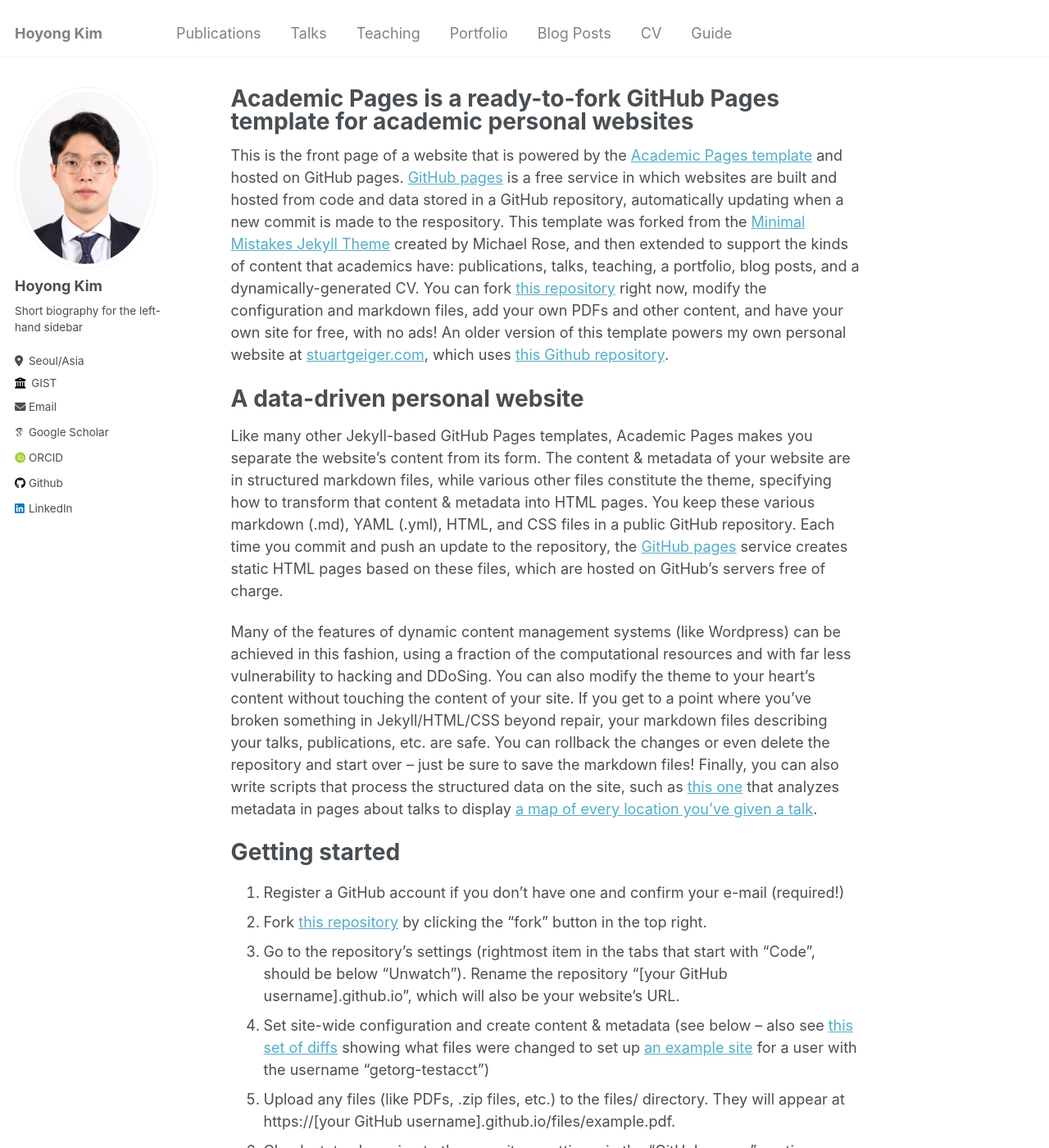
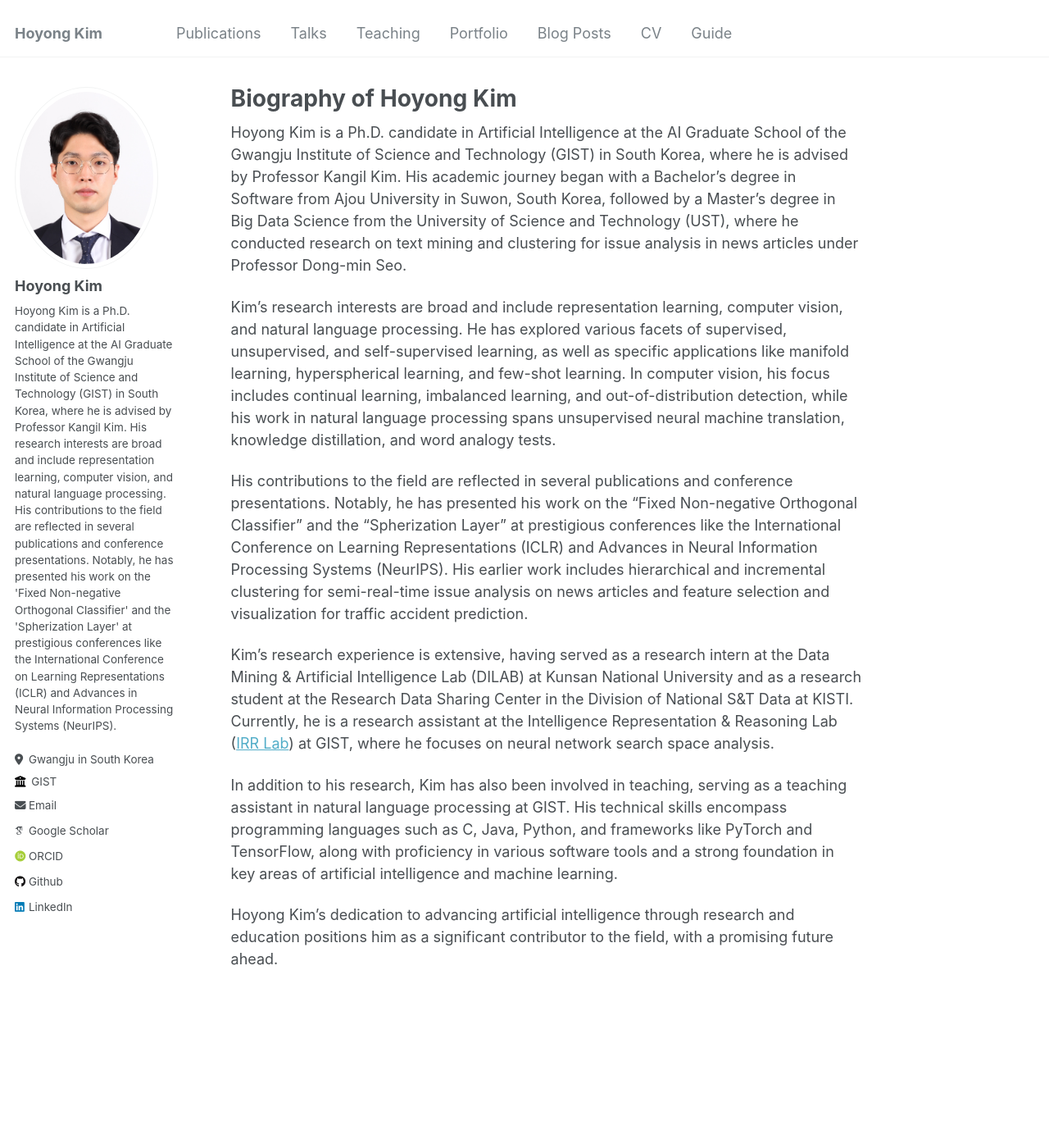
Before and after one commit to khyong/khyong.github.io, a Jekyll site: the page built from _pages/about.md, in a window 1280 px wide and 1400 px high. Shown: the whole window at 82% size. Built offline with Jekyll 4.4.1, drawn with Linux system fonts in a browser that asks for light colours; some web fonts are replaced; some of the changed text lies outside the part shown.

Commit message:
Update biography

```diff
--- a/_config.yml
+++ b/_config.yml
@@ -24,8 +24,8 @@ author:
   avatar           : "profile_hoyong.png"
   name             : "Hoyong Kim"
   pronouns         : # example: "she/her"
-  bio              : "Short biography for the left-hand sidebar"
-  location         : "Seoul/Asia"
+  bio              : "Hoyong Kim is a Ph.D. candidate in Artificial Intelligence at the AI Graduate School of the Gwangju Institute of Science and Technology (GIST) in South Korea, where he is advised by Professor Kangil Kim. His research interests are broad and include representation learning, computer vision, and natural language processing. His contributions to the field are reflected in several publications and conference presentations. Notably, he has presented his work on the 'Fixed Non-negative Orthogonal Classifier' and the 'Spherization Layer' at prestigious conferences like the International Conference on Learning Representations (ICLR) and Advances in Neural Information Processing Systems (NeurIPS)."
+  location         : "Gwangju in South Korea"
   employer         : "GIST"
   uri              : # URL
   email            : "hoyong.kim.96@gmail.com"
--- a/_pages/about.md
+++ b/_pages/about.md
@@ -1,49 +1,20 @@
 ---
 permalink: /
-title: "Academic Pages is a ready-to-fork GitHub Pages template for academic personal websites"
+title: "Biography of Hoyong Kim"
 author_profile: true
 redirect_from:
   - /about/
   - /about.html
 ---
 
-This is the front page of a website that is powered by the [Academic Pages template](https://github.com/academicpages/academicpages.github.io) and hosted on GitHub pages. [GitHub pages](https://pages.github.com) is a free service in which websites are built and hosted from code and data stored in a GitHub repository, automatically updating when a new commit is made to the respository. This template was forked from the [Minimal Mistakes Jekyll Theme](https://mmistakes.github.io/minimal-mistakes/) created by Michael Rose, and then extended to support the kinds of content that academics have: publications, talks, teaching, a portfolio, blog posts, and a dynamically-generated CV. You can fork [this repository](https://github.com/academicpages/academicpages.github.io) right now, modify the configuration and markdown files, add your own PDFs and other content, and have your own site for free, with no ads! An older version of this template powers my own personal website at [stuartgeiger.com](http://stuartgeiger.com), which uses [this Github repository](https://github.com/staeiou/staeiou.github.io).
+Hoyong Kim is a Ph.D. candidate in Artificial Intelligence at the AI Graduate School of the Gwangju Institute of Science and Technology (GIST) in South Korea, where he is advised by Professor Kangil Kim. His academic journey began with a Bachelor's degree in Software from Ajou University in Suwon, South Korea, followed by a Master's degree in Big Data Science from the University of Science and Technology (UST), where he conducted research on text mining and clustering for issue analysis in news articles under Professor Dong-min Seo.
 
-A data-driven personal website
-======
-Like many other Jekyll-based GitHub Pages templates, Academic Pages makes you separate the website's content from its form. The content & metadata of your website are in structured markdown files, while various other files constitute the theme, specifying how to transform that content & metadata into HTML pages. You keep these various markdown (.md), YAML (.yml), HTML, and CSS files in a public GitHub repository. Each time you commit and push an update to the repository, the [GitHub pages](https://pages.github.com/) service creates static HTML pages based on these files, which are hosted on GitHub's servers free of charge.
+Kim's research interests are broad and include representation learning, computer vision, and natural language processing. He has explored various facets of supervised, unsupervised, and self-supervised learning, as well as specific applications like manifold learning, hyperspherical learning, and few-shot learning. In computer vision, his focus includes continual learning, imbalanced learning, and out-of-distribution detection, while his work in natural language processing spans unsupervised neural machine translation, knowledge distillation, and word analogy tests.
 
-Many of the features of dynamic content management systems (like Wordpress) can be achieved in this fashion, using a fraction of the computational resources and with far less vulnerability to hacking and DDoSing. You can also modify the theme to your heart's content without touching the content of your site. If you get to a point where you've broken something in Jekyll/HTML/CSS beyond repair, your markdown files describing your talks, publications, etc. are safe. You can rollback the changes or even delete the repository and start over -- just be sure to save the markdown files! Finally, you can also write scripts that process the structured data on the site, such as [this one](https://github.com/academicpages/academicpages.github.io/blob/master/talkmap.ipynb) that analyzes metadata in pages about talks to display [a map of every location you've given a talk](https://academicpages.github.io/talkmap.html).
+His contributions to the field are reflected in several publications and conference presentations. Notably, he has presented his work on the "Fixed Non-negative Orthogonal Classifier" and the "Spherization Layer" at prestigious conferences like the International Conference on Learning Representations (ICLR) and Advances in Neural Information Processing Systems (NeurIPS). His earlier work includes hierarchical and incremental clustering for semi-real-time issue analysis on news articles and feature selection and visualization for traffic accident prediction.
 
-Getting started
-======
-1. Register a GitHub account if you don't have one and confirm your e-mail (required!)
-1. Fork [this repository](https://github.com/academicpages/academicpages.github.io) by clicking the "fork" button in the top right.
-1. Go to the repository's settings (rightmost item in the tabs that start with "Code", should be below "Unwatch"). Rename the repository "[your GitHub username].github.io", which will also be your website's URL.
-1. Set site-wide configuration and create content & metadata (see below -- also see [this set of diffs](http://archive.is/3TPas) showing what files were changed to set up [an example site](https://getorg-testacct.github.io) for a user with the username "getorg-testacct")
-1. Upload any files (like PDFs, .zip files, etc.) to the files/ directory. They will appear at https://[your GitHub username].github.io/files/example.pdf.
-1. Check status by going to the repository settings, in the "GitHub pages" section
+Kim's research experience is extensive, having served as a research intern at the Data Mining & Artificial Intelligence Lab (DILAB) at Kunsan National University and as a research student at the Research Data Sharing Center in the Division of National S&T Data at KISTI. Currently, he is a research assistant at the Intelligence Representation & Reasoning Lab ([IRR Lab](https://irrlab.github.io/)) at GIST, where he focuses on neural network search space analysis.
 
-Site-wide configuration
-------
-The main configuration file for the site is in the base directory in [_config.yml](https://github.com/academicpages/academicpages.github.io/blob/master/_config.yml), which defines the content in the sidebars and other site-wide features. You will need to replace the default variables with ones about yourself and your site's github repository. The configuration file for the top menu is in [_data/navigation.yml](https://github.com/academicpages/academicpages.github.io/blob/master/_data/navigation.yml). For example, if you don't have a portfolio or blog posts, you can remove those items from that navigation.yml file to remove them from the header.
+In addition to his research, Kim has also been involved in teaching, serving as a teaching assistant in natural language processing at GIST. His technical skills encompass programming languages such as C, Java, Python, and frameworks like PyTorch and TensorFlow, along with proficiency in various software tools and a strong foundation in key areas of artificial intelligence and machine learning.
 
-Create content & metadata
-------
-For site content, there is one markdown file for each type of content, which are stored in directories like _publications, _talks, _posts, _teaching, or _pages. For example, each talk is a markdown file in the [_talks directory](https://github.com/academicpages/academicpages.github.io/tree/master/_talks). At the top of each markdown file is structured data in YAML about the talk, which the theme will parse to do lots of cool stuff. The same structured data about a talk is used to generate the list of talks on the [Talks page](https://academicpages.github.io/talks), each [individual page](https://academicpages.github.io/talks/2012-03-01-talk-1) for specific talks, the talks section for the [CV page](https://academicpages.github.io/cv), and the [map of places you've given a talk](https://academicpages.github.io/talkmap.html) (if you run this [python file](https://github.com/academicpages/academicpages.github.io/blob/master/talkmap.py) or [Jupyter notebook](https://github.com/academicpages/academicpages.github.io/blob/master/talkmap.ipynb), which creates the HTML for the map based on the contents of the _talks directory).
-
-**Markdown generator**
-
-I have also created [a set of Jupyter notebooks](https://github.com/academicpages/academicpages.github.io/tree/master/markdown_generator
-) that converts a CSV containing structured data about talks or presentations into individual markdown files that will be properly formatted for the Academic Pages template. The sample CSVs in that directory are the ones I used to create my own personal website at stuartgeiger.com. My usual workflow is that I keep a spreadsheet of my publications and talks, then run the code in these notebooks to generate the markdown files, then commit and push them to the GitHub repository.
-
-How to edit your site's GitHub repository
-------
-Many people use a git client to create files on their local computer and then push them to GitHub's servers. If you are not familiar with git, you can directly edit these configuration and markdown files directly in the github.com interface. Navigate to a file (like [this one](https://github.com/academicpages/academicpages.github.io/blob/master/_talks/2012-03-01-talk-1.md) and click the pencil icon in the top right of the content preview (to the right of the "Raw | Blame | History" buttons). You can delete a file by clicking the trashcan icon to the right of the pencil icon. You can also create new files or upload files by navigating to a directory and clicking the "Create new file" or "Upload files" buttons.
-
-Example: editing a markdown file for a talk
-![Editing a markdown file for a talk](/images/editing-talk.png)
-
-For more info
-------
-More info about configuring Academic Pages can be found in [the guide](https://academicpages.github.io/markdown/). The [guides for the Minimal Mistakes theme](https://mmistakes.github.io/minimal-mistakes/docs/configuration/) (which this theme was forked from) might also be helpful.
+Hoyong Kim's dedication to advancing artificial intelligence through research and education positions him as a significant contributor to the field, with a promising future ahead.
```
